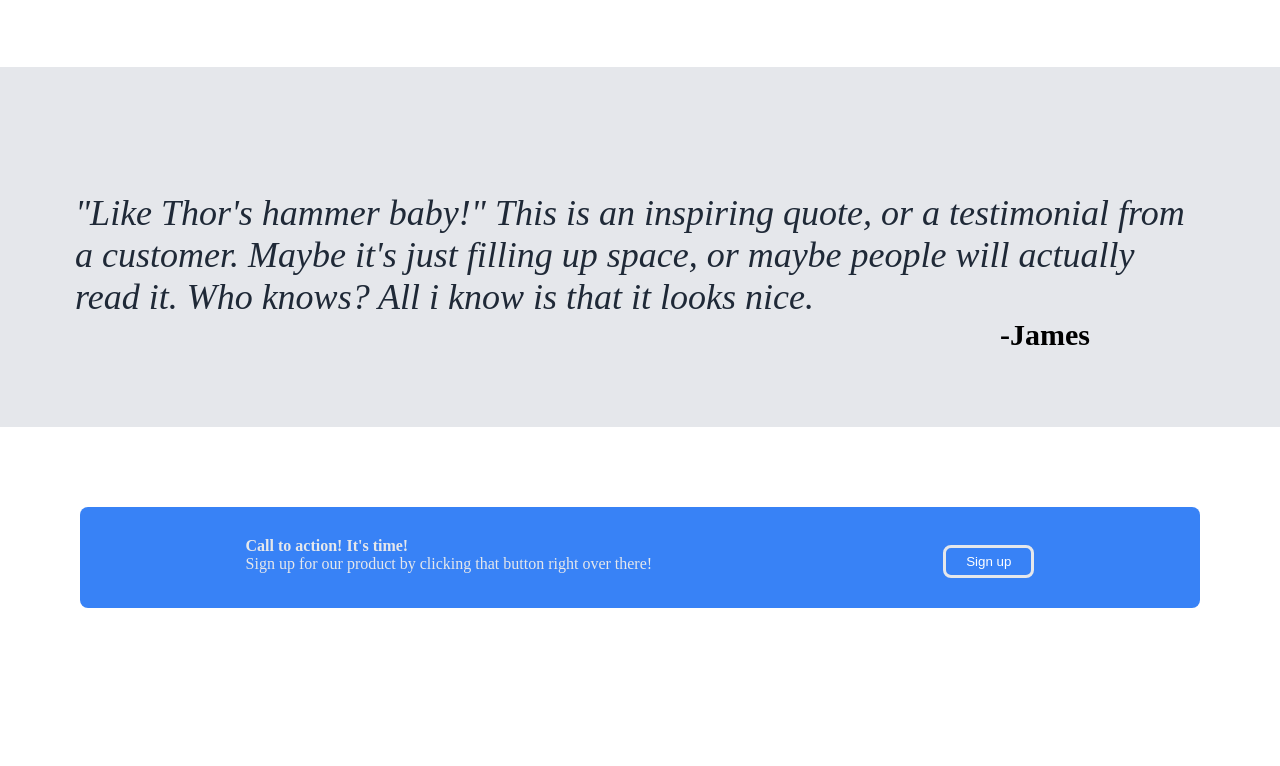
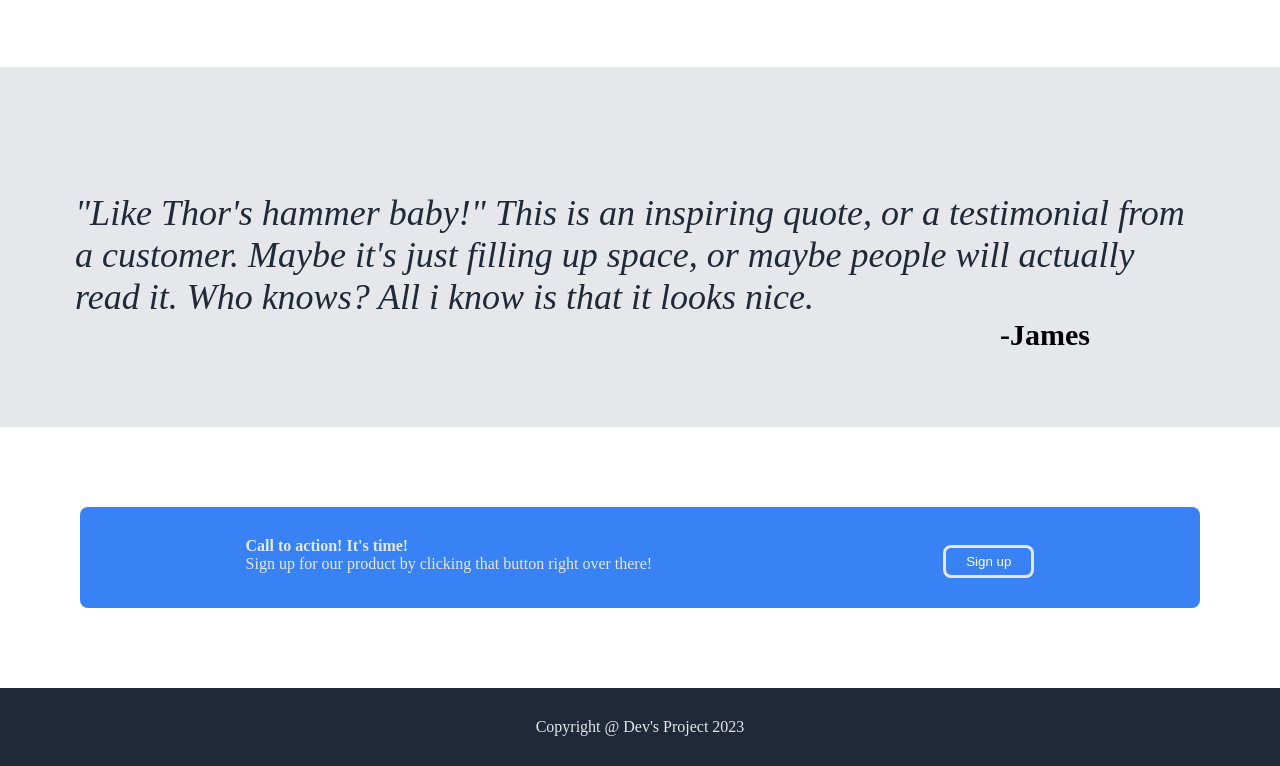
Before and after one commit to DevonRem/Landing_Page, a plain HTML site: page index.html in a window 1280 px wide. Shown: the part 915-1681 px from the top of the page. Before the commit the page ends 1603 px from the top, so only its background shows below. Drawn offline with Linux system fonts and the light colour scheme.

Commit message:
Finish footer

```diff
--- a/index.html
+++ b/index.html
@@ -65,5 +65,8 @@
         <button class="button2">Sign up</button>
     </div>
 
+    <div class="footer">
+        <div>Copyright @ Dev's Project 2023</div>
+    </div>
 </body>
 </html>
--- a/style.css
+++ b/style.css
@@ -152,3 +152,11 @@ button {
 .button2 {
     border: solid #E5E7EB;
 }
+
+.footer {
+    display: flex;
+    justify-content: center;
+    background-color: #1F2937;
+    color:#E5E7EB;
+    padding: 30px;
+}
```
